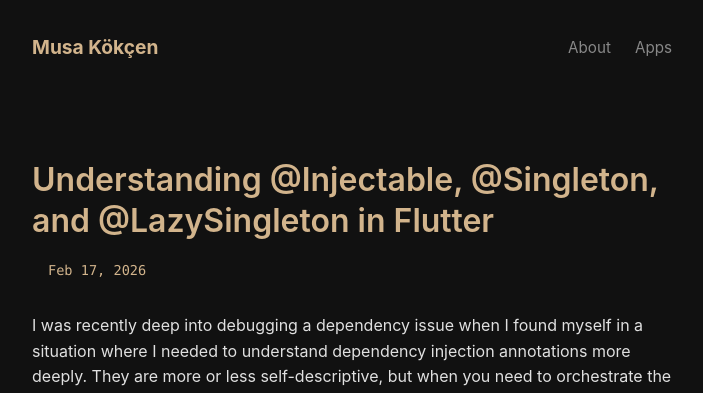
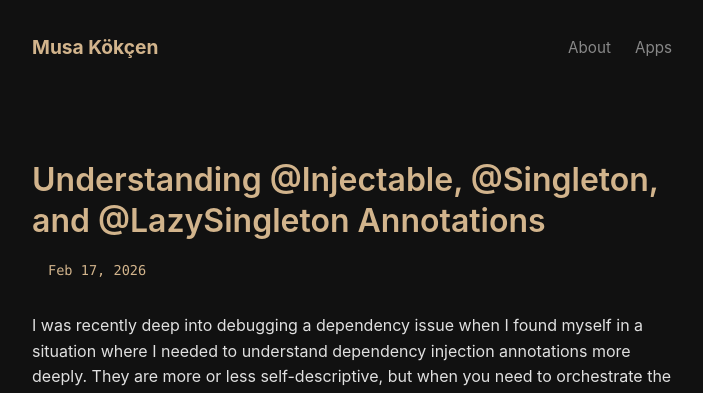
Before and after one commit to musakokcen/musakocen.github.io, a Jekyll site: the page built from _posts/2026-02-17-injectable-annotations.md, in a window 1280 px wide and 900 px high. Shown: the top 393 px of the window, without its empty margins (288-991 px from the left). Built offline with Jekyll 4.4.1, drawn with Linux system fonts in a browser that asks for light colours.

Commit message:
rename post title

```diff
--- a/_posts/2026-02-17-injectable-annotations.md
+++ b/_posts/2026-02-17-injectable-annotations.md
@@ -1,7 +1,7 @@
 ---
 layout: blogpost
 tags: [writes]
-title: Understanding @Injectable, @Singleton, and @LazySingleton in Flutter
+title: Understanding @Injectable, @Singleton, and @LazySingleton Annotations
 subtitle: ""
 ---
 
```
